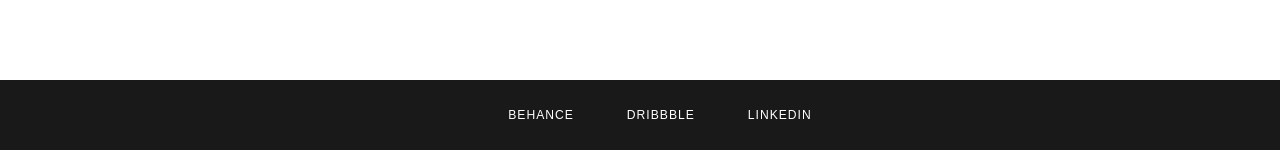
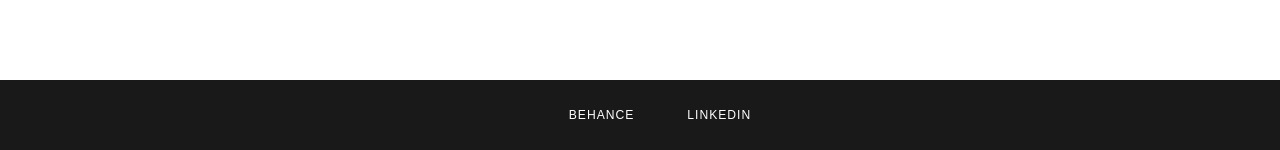
Before and after one commit to norr0065/portfolio-site, a Jekyll site: the page built from index.html, in a window 1280 px wide. Shown: the part 2047-2197 px from the top of the page. Built offline with Jekyll 4.4.1, drawn with Linux system fonts in a browser that asks for light colours; Markdown is read by kramdown in place of the engine named in the settings.

Commit message:
Took out Dribbble Link

```diff
--- a/_layouts/default.html
+++ b/_layouts/default.html
@@ -54,10 +54,6 @@
         <a href="https://www.behance.net/britnor" target="_blank">Behance</a>
     </li>
 
-    <li class="footie capitalize">
-        <a href="https://dribbble.com/brittanynorris" target="_blank">Dribbble</a>
-    </li>
-
      <li class="footie capitalize">
         <a href="https://www.linkedin.com/nhome/?trk=" target="_blank">Linkedin</a>
     </li>
```
